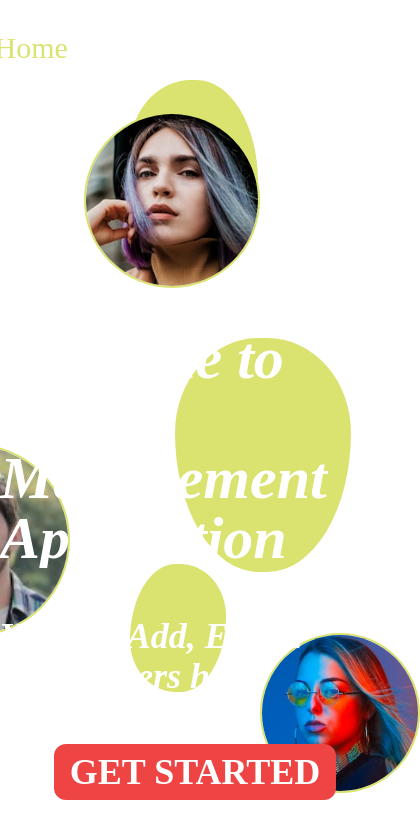
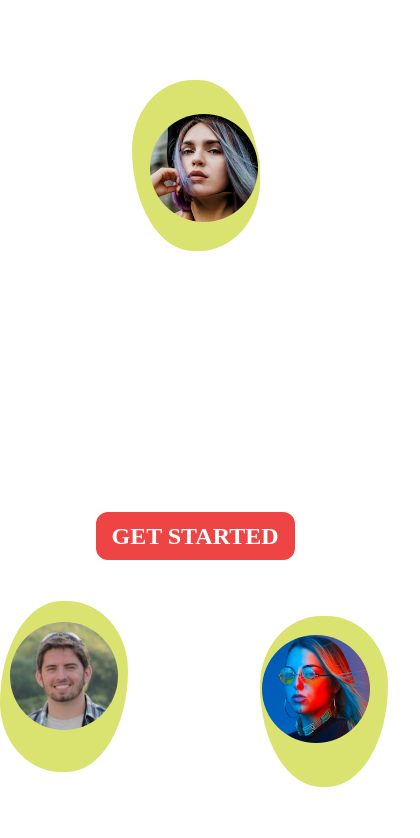
Before and after one commit to nugo128/LavaPi-Assessment, a Vue app: page / in a window 390 px wide. Shown: the top 838 px of the page, 420 px wide, since content can reach past the window. Built offline with nearby package versions, Linux system fonts and the light colour scheme; a web font is replaced by a local one.

Commit message:
style: responsive design for homepage

```diff
--- a/src/components/NavBar.vue
+++ b/src/components/NavBar.vue
@@ -1,5 +1,5 @@
 <template>
-  <div class="flex items-center justify-center py-3 gap-8">
+  <div class="hidden md:flex items-center justify-center py-3 gap-8">
     <RouterLink
       to="/"
       class="text-3xl hover:font-bold text-center w-20 hover:text-light-yellow"
@@ -25,10 +25,58 @@
       >Create User</RouterLink
     >
   </div>
+  <svg
+    xmlns="http://www.w3.org/2000/svg"
+    fill="none"
+    viewBox="0 0 24 24"
+    stroke-width="1.5"
+    stroke="currentColor"
+    class="w-10 h-10 ml-2 mt-2 md:hidden block z-20"
+    @click="toggleHamburger"
+  >
+    <path
+      stroke-linecap="round"
+      stroke-linejoin="round"
+      d="M3.75 6.75h16.5M3.75 12h16.5m-16.5 5.25h16.5"
+    />
+  </svg>
+  <div
+    v-show="hamburgerActive"
+    class="md:hidden flex absolute flex-col justify-center py-3 px-10 gap-8 bg-gray-600 h-screen z-10"
+  >
+    <RouterLink
+      to="/"
+      class="text-3xl hover:font-bold text-center w-20 hover:text-light-yellow"
+      :class="path.fullPath === '/' ? 'text-light-yellow' : ''"
+      >Home</RouterLink
+    >
+    <RouterLink
+      to="/list"
+      class="text-3xl hover:font-bold w-32 text-center hover:text-light-yellow"
+      :class="path.fullPath === '/list' ? 'text-light-yellow' : ''"
+      >Users List</RouterLink
+    >
+    <RouterLink
+      to="/details"
+      class="text-3xl hover:font-bold w-40 text-center hover:text-light-yellow"
+      :class="path.fullPath === '/details' ? 'text-light-yellow' : ''"
+      >User Details</RouterLink
+    >
+    <RouterLink
+      to="/create"
+      class="text-3xl hover:font-bold w-40 text-center hover:text-light-yellow"
+      :class="path.fullPath === '/create' ? 'text-light-yellow' : ''"
+      >Create User</RouterLink
+    >
+  </div>
 </template>
 <script setup>
 import { ref } from 'vue'
 import { useRoute } from 'vue-router'
+const hamburgerActive = ref(false)
+const toggleHamburger = () => {
+  hamburgerActive.value = !hamburgerActive.value
+}
 const route = useRoute()
 const path = ref(route)
 </script>
--- a/src/pages/HomePage.vue
+++ b/src/pages/HomePage.vue
@@ -1,35 +1,39 @@
 <template>
   <div class="flex justify-center items-center flex-col gap-12 mt-48">
+    <div class="custom-shape bg-light-yellow top-20 md:left-1/3 right-1/3 absolute w-32"></div>
+    <div
+      class="custom-shape-2 bg-light-yellow md:bottom-[18%] md:left-1/3 bottom-[72px] left-0 absolute md:w-24 w-32"
+    ></div>
+    <div
+      class="custom-shape-3 bg-light-yellow md:top-[40%] md:right-[10%] top-[73%] left-2/3 absolute md:w-44 w-32"
+    ></div>
     <img
       src="../../public/images/avatar1.jpg"
       alt="Your Image"
-      class="absolute bottom-52 right-[82%] w-48 rounded-full border-2 border-light-yellow"
+      class="absolute bottom-28 md:bottom-52 left-[2%] md:left-[18%] w-28 md:w-48 rounded-full border-2 border-light-yellow"
     />
-    <div class="custom-shape bg-light-yellow top-20 left-1/3 absolute w-32"></div>
     <img
       src="../../public/images/avatar2.jpeg"
       alt="Your Image"
-      class="absolute top-28 right-1/3 w-44 rounded-full border-2 border-light-yellow"
+      class="absolute top-28 right-1/3 w-28 md:w-44 rounded-full border-2 border-light-yellow"
     />
-    <div class="custom-shape-2 bg-light-yellow bottom-[18%] left-1/3 absolute w-24"></div>
-    <div class="custom-shape-3 bg-light-yellow top-[40%] right-[10%] absolute w-44"></div>
     <img
       src="../../public/images/avatar3.jpeg"
       alt="Your Image"
-      class="absolute top-3/4 left-2/3 w-40 rounded-full border-2 border-light-yellow"
+      class="absolute top-3/4 left-2/3 w-28 md:w-40 rounded-full border-2 border-light-yellow"
     />
 
     <h1
       :class="`${
         animate ? 'opacity-100 translate-y-0' : 'opacity-0 translate-y-20'
-      } transition-all duration-[3000ms] ease-in-out overflow-hidden text-6xl font-bold italic`"
+      } transition-all duration-[3000ms] ease-in-out overflow-hidden lg:text-6xl md:text-4xl text-3xl  font-bold text-center italic px-4`"
     >
       Welcome to User Management Application
     </h1>
     <h2
       :class="`${
         animate ? 'opacity-100 translate-y-0' : 'opacity-0 translate-y-32'
-      } transition-all duration-[4000ms] ease-in-out overflow-hidden text-4xl font-bold italic`"
+      } transition-all duration-[4000ms] ease-in-out overflow-hidden lg:text-4xl md:text-3xl text-2xl  font-bold text-center italic px-4`"
     >
       You can Add, Edit or Delete users here!
     </h2>
@@ -37,7 +41,7 @@
       to="/list"
       :class="`${
         animate ? 'opacity-100 translate-y-0' : 'opacity-0 translate-y-44'
-      } transition-all duration-[5000ms] ease-in-out overflow-hidden text-4xl font-bold bg-red-500 rounded-xl px-4 py-2`"
+      } transition-all duration-[5000ms] ease-in-out overflow-hidden md:text-4xl text-2xl font-bold bg-red-500 rounded-xl px-4 py-2`"
       >GET STARTED</RouterLink
     >
   </div>
```
